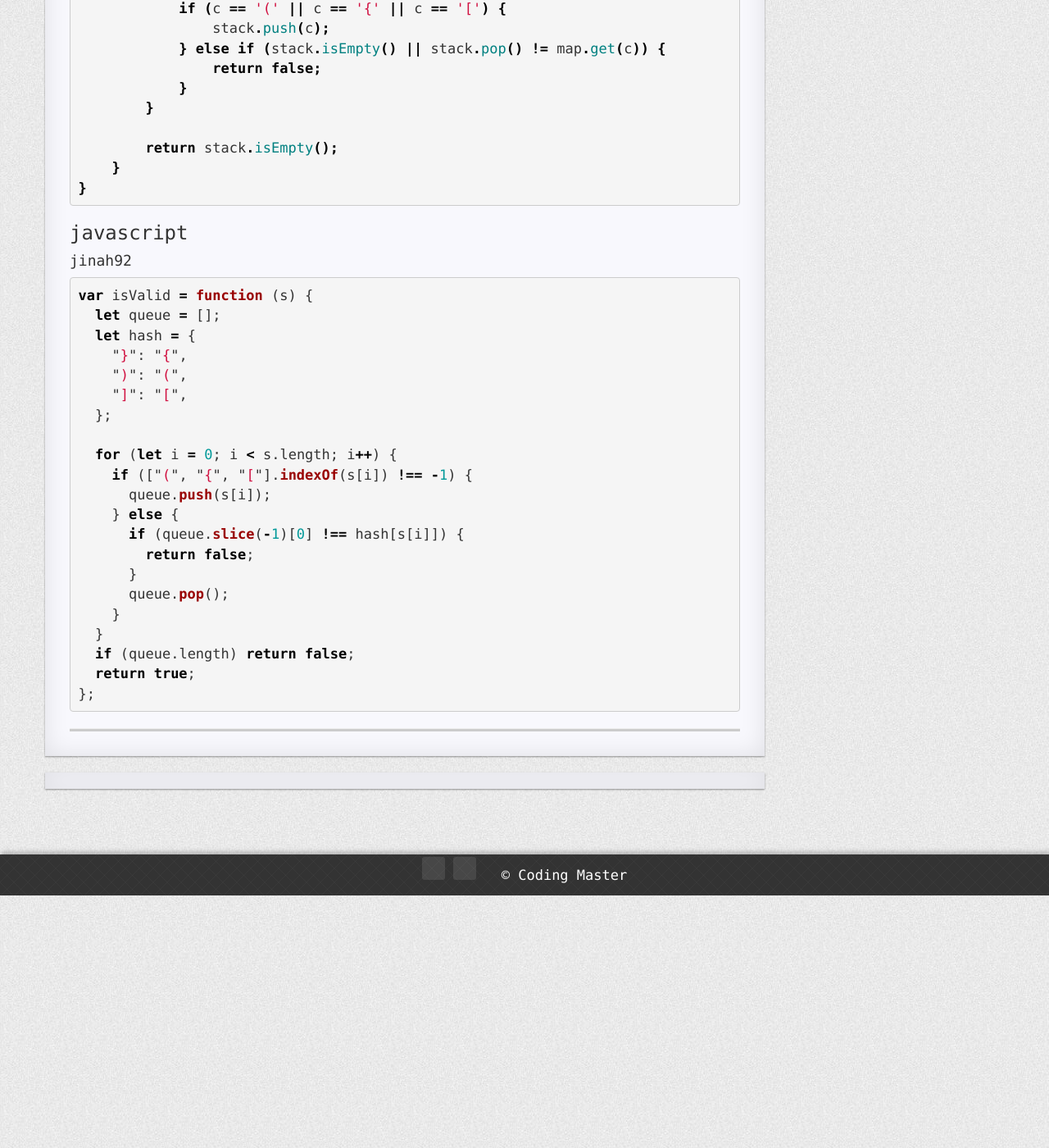
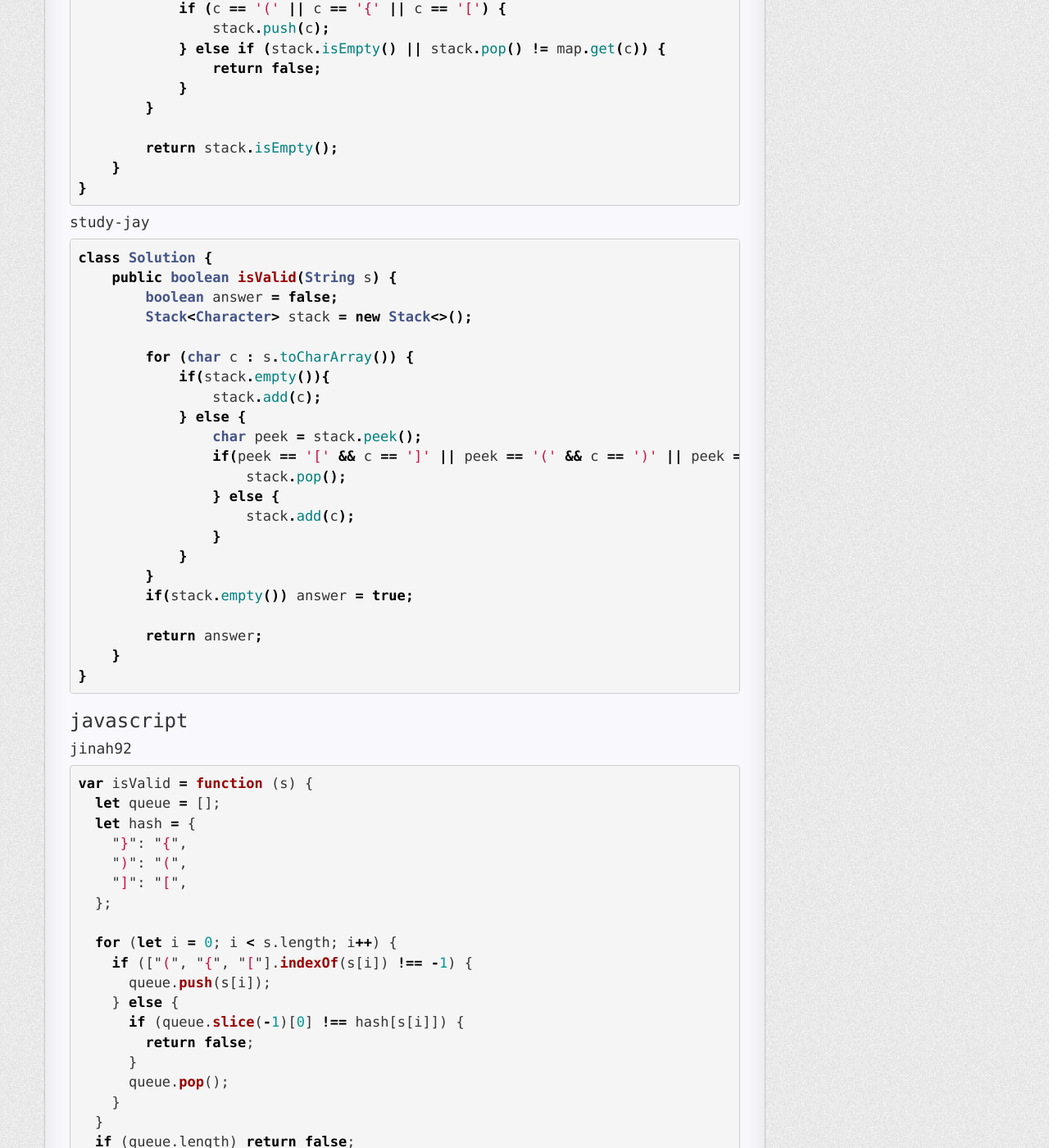
Before and after one commit to COMA-coding-master/COMA-coding-master.github.io, a Jekyll site: the page built from _posts/2022-02-13-valid_parentheses.md, in a window 1280 px wide and 1400 px high, scrolled down 1071 px. Shown: the whole window at 82% size. Built offline with Jekyll 4.4.1, drawn with Linux system fonts in a browser that asks for light colours; nearby versions of some CDN libraries; comment, search, counter and statistics services are not loaded; a style sheet for code colours, icons or effects is not loaded.

Commit message:
valid_parentheses 풀이

````diff
--- a/_posts/2022-02-13-valid_parentheses.md
+++ b/_posts/2022-02-13-valid_parentheses.md
@@ -55,6 +55,33 @@ class Solution {
 }
 ```
 
+#### study-jay
+
+```java
+class Solution {
+    public boolean isValid(String s) {
+        boolean answer = false;
+        Stack<Character> stack = new Stack<>();
+
+        for (char c : s.toCharArray()) {
+            if(stack.empty()){
+                stack.add(c);
+            } else {
+                char peek = stack.peek();
+                if(peek == '[' && c == ']' || peek == '(' && c == ')' || peek == '{' && c == '}'){
+                    stack.pop();
+                } else {
+                    stack.add(c);
+                }
+            }
+        }
+        if(stack.empty()) answer = true;
+
+        return answer;
+    }
+}
+```
+
 ### javascript
 
 #### jinah92
````
